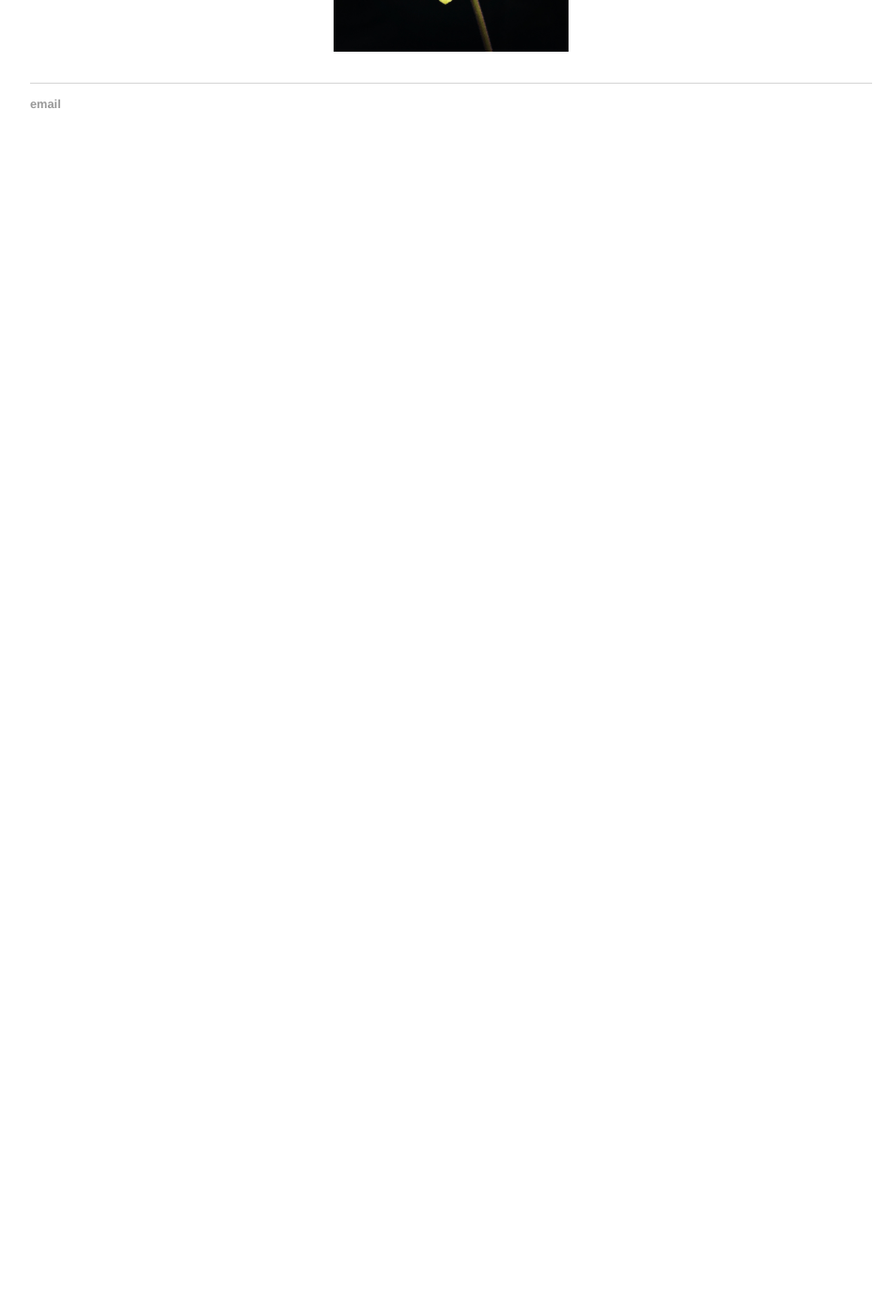
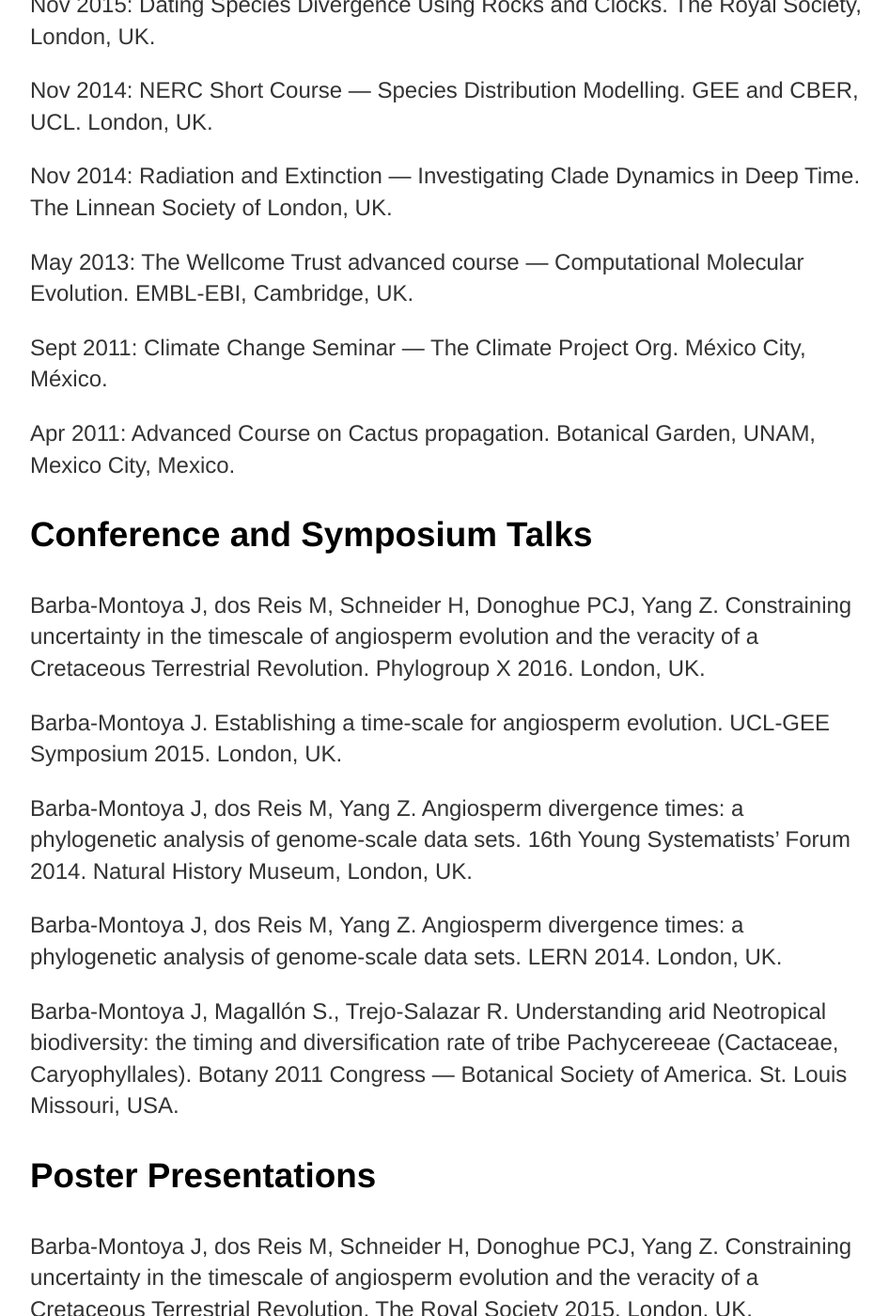
Before and after one commit to josebarbamontoya/josebarbamontoya.github.io, a Jekyll site: the page built from about/index.html, in a window 1280 px wide and 1400 px high, scrolled down 2687 px. Shown: the whole window at 94% size, without its empty margins (160-1106 px from the left). Built offline with Jekyll 4.4.1, drawn with Linux system fonts in a browser that asks for light colours; before the commit the page ends 2867 px from its top, so only the background shows below that; some of the changed text lies outside the part shown.

Commit message:
Update index.html

```diff
--- a/about/index.html
+++ b/about/index.html
@@ -25,15 +25,36 @@ title: Jose Barba-Montoya
 
 	<h3>Awards Fellowships and Grants</h3>
 			<p>2013: Wellcome Trust Grant to attend The Wellcome Trust Advanced Course: Molecular Evolution. Cambridge, UK.
-			<p>2012 – 2016: National Council of Science and Technology (CONACyT) / UCL PhD degree Scholarship. Covering stipend and scholar fees
+			<p>2012 – 2016: National Council of Science and Technology (CONACyT) / UCL PhD degree Scholarship. Covering stipend and scholar fees.
 			<p>2011: Travel Grant to attend the Botany 2011 Congress, Botanical Society of America. St. Louis Missouri, USA. Covering registration fee and lodging.
 			<p>2011: UNAM Travel Grant to attend the Botany 2011 Congress, Botanical Society of America. St. Louis Missouri, USA. Covering flights and travel expenses.
 			<p>2010: UNAM’s Postgraduate Studies Office Grant to visit the Institute of Ecology, UNAM, Hermosillo Sonora, México.
-			<p>2010: UNAM’s Postgraduate Studies Office Grant to visit the Dessert Botanical Garden, Phoenix, AZ, USA. Covering flights and travel expenses
-			<p>2009 – 2012: CONACyT Master’s Degree Scholarship. Covering stipend and scholar fees
+			<p>2010: UNAM’s Postgraduate Studies Office Grant to visit the Dessert Botanical Garden, Phoenix, AZ, USA. Covering flights and travel expenses.
+			<p>2009 – 2012: CONACyT Master’s Degree Scholarship. Covering stipend and scholar fees.
+
+	<h3>Workshop and Professional  Development</h3>
+		<p>March 2018: NERC Short Course —Taxonomic Principles and Tools in Botanical Research. London, UK.
+		<p>Nov 2015: Dating Species Divergence Using Rocks and Clocks. The Royal Society, London, UK.
+		<p>Nov 2014: NERC Short Course — Species Distribution Modelling. GEE and CBER, UCL. London, UK.
+		<p>Nov 2014: Radiation and Extinction — Investigating Clade Dynamics in Deep Time. The Linnean Society of London, UK.
+		<p>May 2013: The Wellcome Trust advanced course — Computational Molecular Evolution. EMBL-EBI, Cambridge, UK.
+		<p>Sept 2011: Climate Change Seminar — The Climate Project Org. México City, México.
+		<p>Apr 2011: Advanced Course on Cactus propagation. Botanical Garden, UNAM, Mexico City, Mexico.
+
+	<h3>Conference and Symposium Talks</h3>
+		<p>Barba-Montoya J, dos Reis M, Schneider H, Donoghue PCJ, Yang Z. Constraining uncertainty in the timescale of angiosperm evolution and the veracity of a Cretaceous Terrestrial Revolution. Phylogroup X 2016. London, UK.
+		<p>Barba-Montoya J. Establishing a time-scale for angiosperm evolution. UCL-GEE Symposium 2015. London, UK.
+		<p>Barba-Montoya J, dos Reis M, Yang Z. Angiosperm divergence times: a phylogenetic analysis of genome-scale data sets. 16th Young Systematists’ Forum 2014. Natural History Museum, London, UK.
+		<p>Barba-Montoya J, dos Reis M, Yang Z. Angiosperm divergence times: a phylogenetic analysis of genome-scale data sets. LERN 2014. London, UK.
+		<p>Barba-Montoya J, Magallón S., Trejo-Salazar R. Understanding arid Neotropical biodiversity: the timing and diversification rate of tribe Pachycereeae (Cactaceae, Caryophyllales). Botany 2011 Congress — Botanical Society of America. St. Louis Missouri, USA.
+
+	<h3>Poster Presentations</h3>
+		<p>Barba-Montoya J, dos Reis M, Schneider H, Donoghue PCJ, Yang Z. Constraining uncertainty in the timescale of angiosperm evolution and the veracity of a Cretaceous Terrestrial Revolution. The Royal Society 2015. London, UK.
+		<p>Barba-Montoya J, dos Reis M, Yang Z. Angiosperm divergence times: a phylogenetic analysis of genome-scale data sets. UK Plant Evolution 2014. Edinburgh, UK.
+		<p>Barba-Montoya J, dos Reis M, Yang Z. Angiosperm divergence times: a phylogenetic analysis of genome-scale data sets. LERN 2014. London, UK — Best poster award winner.
+		<p>Barba-Montoya J, dos Reis M, Yang Z. Angiosperm divergence times: a phylogenetic analysis of genome-scale data sets. 15th Young Systematists’ Forum 2013. Natural History Museum, London, UK.
 
 
+	<p style="text-align:center;"><img src="/img/photo2.jpg" height="250" width="250"></p>
 
-		<p style="text-align:center;"><img src="/img/photo2.jpg" height="250" width="250"></p>
-
-		</div>
+	</div>
```
